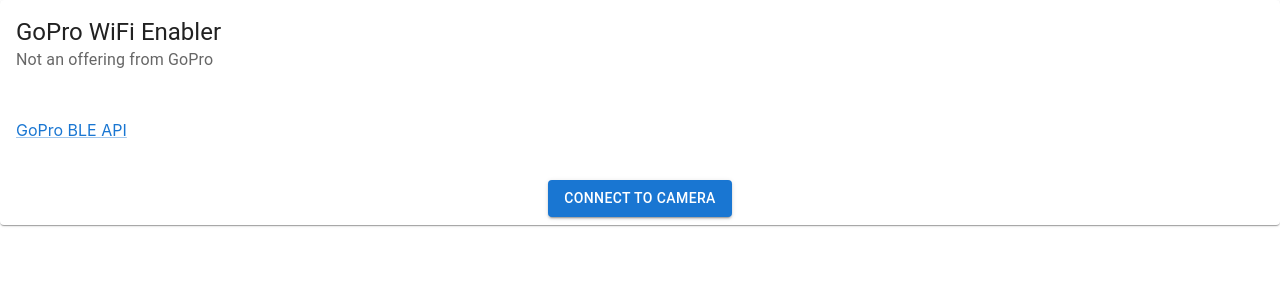
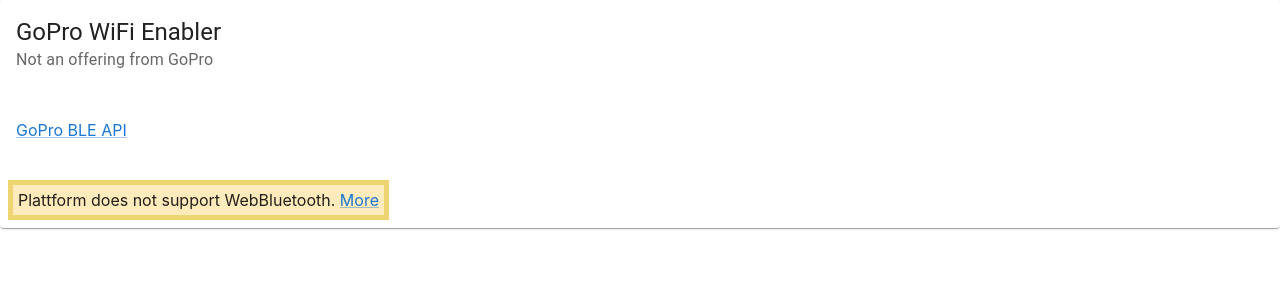
Before and after one commit to axeljaeger/gopro-wifi-enabler, a React (Create React App) app: page / in a window 1280 px wide. Shown: the top 300 px of the page. Built offline with nearby package versions, Linux system fonts and the light colour scheme; some icons are missing.

Commit message:
Add state for missing bluetooth

```diff
--- a/src/App.tsx
+++ b/src/App.tsx
@@ -134,7 +134,7 @@
           />
       )
     } else {
-      return <Greeter onConnect={this.connectBt} connecting={this.state.connecting} />;
+      return <Greeter onConnect={this.connectBt} connecting={this.state.connecting} bluetoothUnavailable={!navigator.bluetooth} />;
     }
   }
 }
--- a/src/Greeter.tsx
+++ b/src/Greeter.tsx
@@ -10,12 +10,15 @@
 import { SiGithub } from '@icons-pack/react-simple-icons';
 import LinearProgress from '@mui/material/LinearProgress/LinearProgress';
 
+import './index.css';
+
 interface Props {
     onConnect: () => void;
     connecting: boolean;
+    bluetoothUnavailable: boolean;
 }
 
-export default function Greeter({ onConnect, connecting } : Props) {
+export default function Greeter({ onConnect, connecting, bluetoothUnavailable } : Props) {
     return (
 <Card>
 <CardHeader
@@ -31,7 +34,10 @@
     <p><Link href="https://gopro.github.io/OpenGoPro/ble_2_0">GoPro BLE API</Link></p>
 </CardContent>
 <CardActions>
-    <Button variant="contained" onClick={onConnect} style={{margin: 'auto'}}>Connect to camera</Button>
+   { bluetoothUnavailable ?
+     <div className="error">Plattform does not support WebBluetooth. <Link href="">More</Link></div> :
+     <Button variant="contained" onClick={onConnect} style={{margin: 'auto'}}>Connect to camera</Button>
+   }
 </CardActions>
 { connecting &&
   <LinearProgress />
--- a/src/index.css
+++ b/src/index.css
@@ -11,3 +11,11 @@
   font-family: source-code-pro, Menlo, Monaco, Consolas, 'Courier New',
     monospace;
 }
+
+div.error {
+  background-color:#ffebbb;
+  border-color: #efd572;
+  border-width: 5px;
+  border-style: solid;
+  padding: 5px;
+}
```
Also changed, not shown: 1 other file (tests, documents, lock files or other folders).
